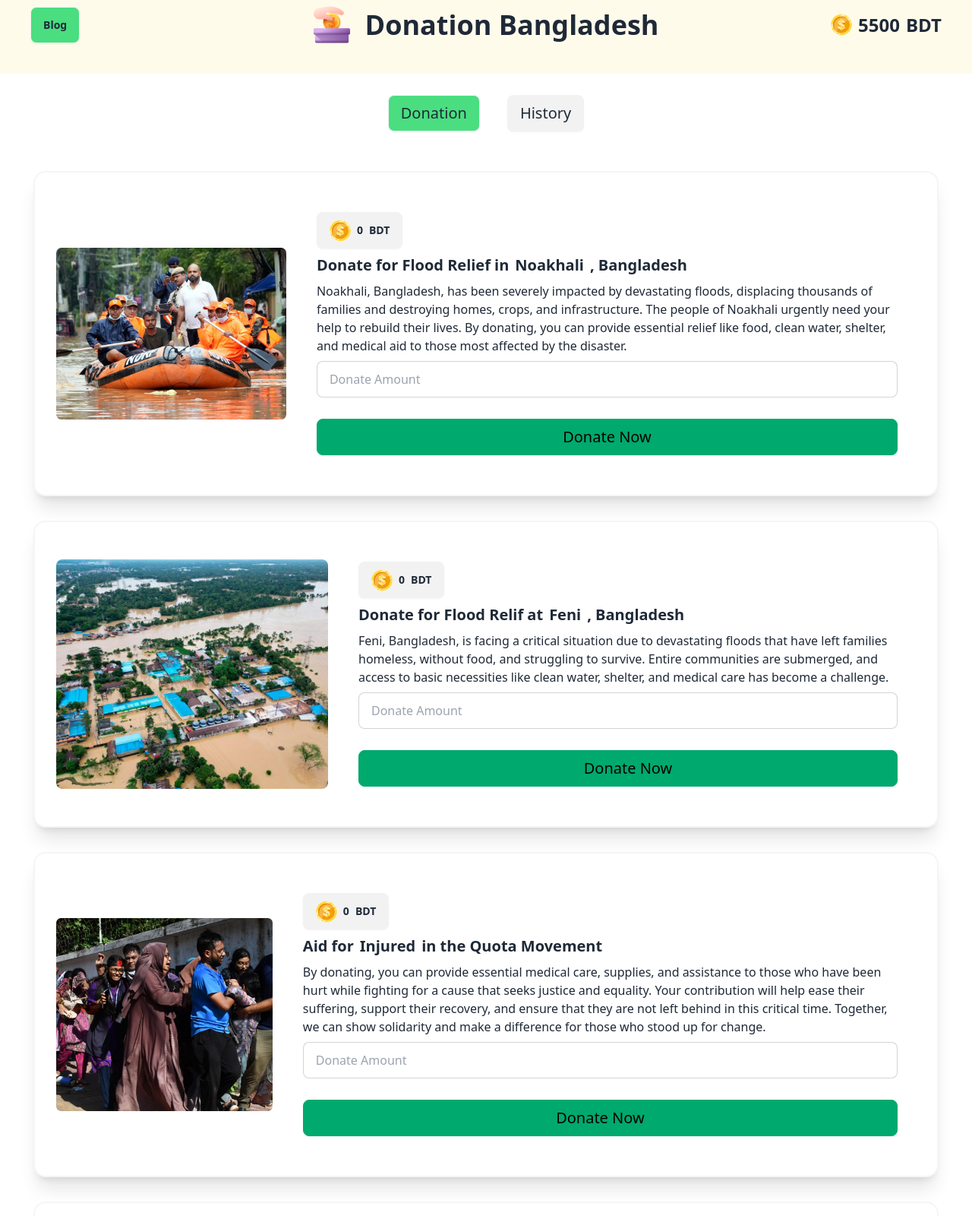
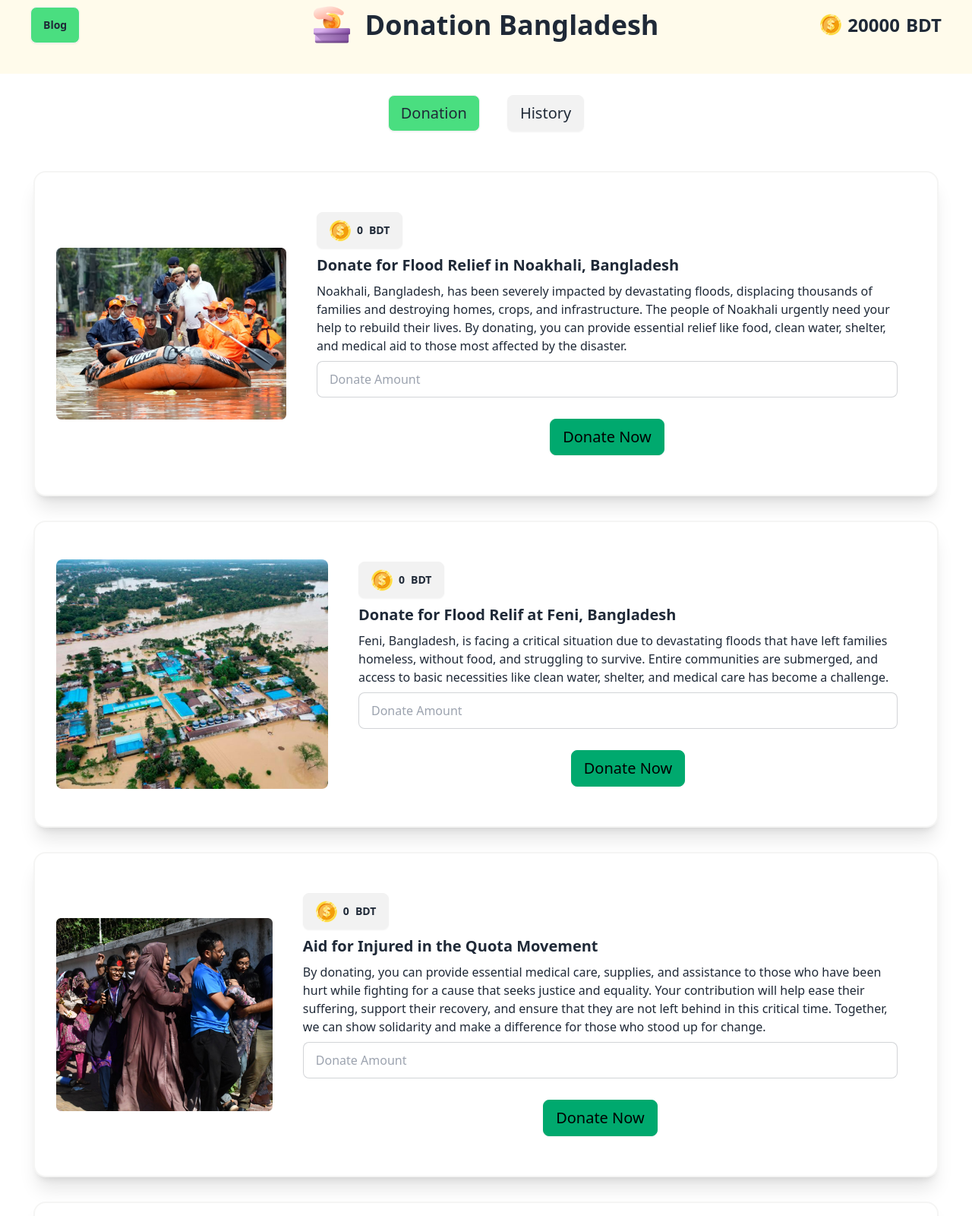
Before and after one commit to Tukul-Condro/Assinment-5, a plain HTML site: page index.html in a window 1280 px wide. Shown: the top 1600 px of the page at 76% size. Drawn offline with nearby package versions, Linux system fonts and the light colour scheme.

Commit message:
all update

```diff
--- a/index.html
+++ b/index.html
@@ -9,25 +9,25 @@
 </head>
 <body>
 
-        <div class="sticky z-50  backdrop-blur-md top-0 pb-5">
-            <div class="navbar bg-amber-50 pb-10 ">
+        <nav class="sticky z-50  backdrop-blur-md top-0 pb-5 ">
+            <div class="navbar bg-amber-50 pb-10">
                     <div class="navbar-start ml-8">
                         <button class="btn bg-green-400"><a href="./blog.html">Blog</a></button>
                       </div>
-                      <div class="navbar-center gap-5">
+                      <div class="navbar-center gap-5 max-sm:hidden">
                         <img src="./assets/logo.png" alt="">
-                        <p class="text-4xl font-black">Donation Bangladesh</p>
+                        <p class="text-4xl  font-black  ">Donation Bangladesh</p>
                       </div>
                       <div class="navbar-end text-2xl font-black mr-8 gap-2">
                         <img src="./assets/coin.png" alt="">
-                        <span id="balance">5500</span>BDT
+                        <span id="balance">20000</span>BDT
                       </div>
               </div>
               <div class="flex justify-center gap-9 mt-7">
                   <button id="donation-btn" class="btn  text-xl font-normal bg-green-400 ">Donation</button>
                   <button id="history-btn" class="btn  text-xl font-normal ">History</button>
               </div>
-        </div>
+        </nav>
 
         <main class="ml-5 mr-5">
           <div id="donate-data" class="" >
@@ -44,14 +44,14 @@
                         <button  class="btn"> <img src="./assets/coin.png" alt=""><span id="donate-noakhali">0</span> BDT</button>
                     </div>
 
-                  <h2 id="place-noakhali" class="card-title">Donate for Flood Relief in <span >Noakhali</span>, Bangladesh</h2>
+                  <h2 id="place-noakhali" class="card-title">Donate for Flood Relief in Noakhali, Bangladesh</h2>
                   <p>Noakhali, Bangladesh, has been severely impacted by devastating floods, displacing thousands of families and destroying homes, crops, and infrastructure. The people of Noakhali urgently need your help to rebuild their lives. By donating, you can provide essential relief like food, clean water, shelter, and medical aid to those most affected by the disaster.</p>
                   <input id="inpute-noakhali" type="text" placeholder="Donate Amount" class="input input-bordered w-full" />
                   <div class="card-actions justify-center mt-5">
-                    <button id="noakhali" class="btn btn-success w-full text-xl font-medium">Donate Now</button>
+                    <button id="noakhali" class="btn btn-success  text-xl font-medium">Donate Now</button>
                   </div>
                 </div>
-          </div>
+             </div>
 
             <div class="card lg:card-side bg-base-100 shadow-xl ml-6 mr-6 mt-8 mb-6 p-5 border-solid border-2 border-stone-100">
                 <figure class="m-2 w-11/12 rounded-md">
@@ -66,11 +66,11 @@
                           <button class="btn"> <img src="./assets/coin.png" alt=""><span id="donate-feni">0</span> BDT</button>
                       </div>
 
-                    <h2 id="place-feni" class="card-title">Donate for Flood Relif at <span >Feni</span>, Bangladesh</h2>
+                    <h2 id="place-feni" class="card-title">Donate for Flood Relif at Feni, Bangladesh</h2>
                     <p>Feni, Bangladesh, is facing a critical situation due to devastating floods that have left families homeless, without food, and struggling to survive. Entire communities are submerged, and access to basic necessities like clean water, shelter, and medical care has become a challenge.</p>
                     <input id="input-feni" type="text" placeholder="Donate Amount" class="input input-bordered w-full" />
                     <div class="card-actions justify-center mt-5">
-                      <button id="feni" class="btn btn-success w-full text-xl font-medium">Donate Now</button>
+                      <button id="feni" class="btn btn-success  text-xl font-medium">Donate Now</button>
                     </div>
                   </div>
             </div>
@@ -87,11 +87,11 @@
                           <button class="btn"><img src="./assets/coin.png" alt=""><span id="donate-quota">0</span> BDT</button>
                       </div>
 
-                    <h2 id="quoata-aid" class="card-title">Aid for <span >Injured</span> in the Quota Movement</h2>
+                    <h2 id="quoata-aid" class="card-title">Aid for Injured in the Quota Movement</h2>
                     <p>By donating, you can provide essential medical care, supplies, and assistance to those who have been hurt while fighting for a cause that seeks justice and equality. Your contribution will help ease their suffering, support their recovery, and ensure that they are not left behind in this critical time. Together, we can show solidarity and make a difference for those who stood up for change.</p>
                     <input id="input-quota" type="text" placeholder="Donate Amount" class="input input-bordered w-full" />
                     <div  class="card-actions justify-center mt-5">
-                      <button id="quota" class="btn btn-success w-full text-xl font-medium">Donate Now</button>
+                      <button id="quota" class="btn btn-success text-xl font-medium">Donate Now</button>
                     </div>
                   </div>
             </div>
@@ -112,7 +112,7 @@
              <p>Your donation can provide life-saving relief to those impacted by the floods. By contributing, you'll help deliver essentials like food, drinking water, medical aid, and temporary shelters to families in need. Every donation, no matter the size, brings hope and recovery to the people of Comilla as they strive to rebuild their lives. Together, we can make a real difference.</p>
              <input id="input-comilla" type="text" placeholder="Donate Amount" class="input input-bordered w-full" />
              <div class="card-actions justify-center mt-5">
-               <button id="comilla" class="btn btn-success w-full text-xl font-medium">Donate Now</button>
+               <button id="comilla" class="btn btn-success  text-xl font-medium">Donate Now</button>
              </div>
            </div>
             </div>
@@ -140,6 +140,12 @@
           </div>
         </main>
 
+        <footer>
+          <div class="bg-amber-50 h-20 w-full">
+
+          </div>
+        </footer>
+
          <script src="./donation.js"></script>
          <script src="./utility.js"></script>
 </body>
--- a/utility.js
+++ b/utility.js
@@ -65,7 +65,7 @@ function donationValue(donateValueId,balanceId,netDonateId,historyId,placeId){
         showModalById('donate-success','donate-done');
     }
     else{
-        alert('You have not enough Money!')
+        alert('Your account balance is low!')
     }
 
 }
```
Also changed, not shown: blog.html (+9 -9 lines).
